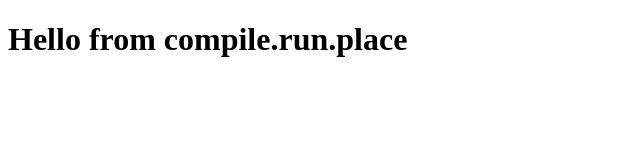
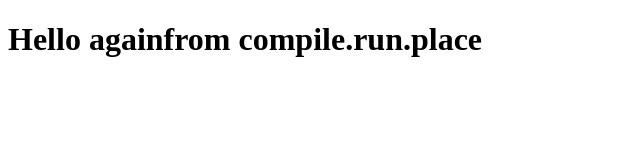
Before and after one commit to NovaSpot/novaspot.github.io, a plain HTML site: page index.html in a window 1280 px wide. Shown: the whole page, without its empty margins (0-640 px from the left). Drawn offline with Linux system fonts and the light colour scheme.

Commit message:
test change

```diff
--- a/index.html
+++ b/index.html
@@ -1,5 +1,5 @@
 <!DOCTYPE html>
 <html>
   <head><title>My Site</title></head>
-  <body><h1>Hello from compile.run.place</h1></body>
+  <body><h1>Hello againfrom compile.run.place</h1></body>
 </html>
```
